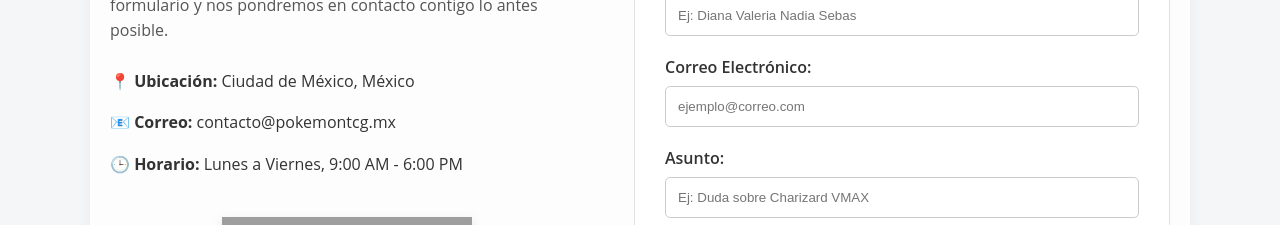
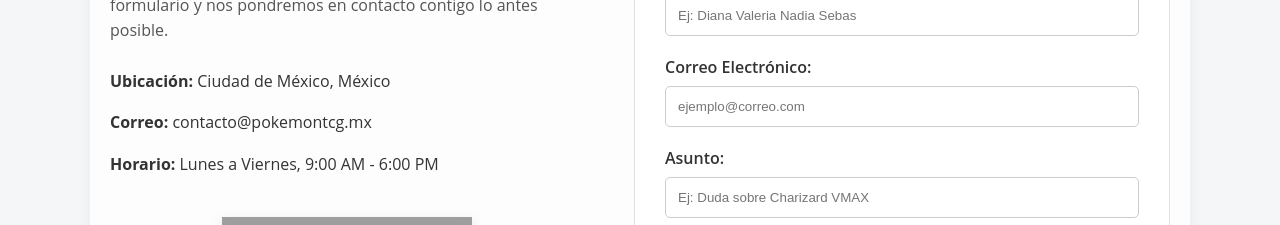
Before and after one commit to SuperSebas21/tienda-PokemonTCG, an Angular app in the folder frontend/: page /contacto in a window 1280 px wide. Shown: the part 272-497 px from the top of the page. Built offline with nearby package versions, Linux system fonts and the light colour scheme; grey boxes are pictures that could not be loaded.

Commit message:
vista final Contacto

```diff
--- a/frontend/src/app/components/contacto/contacto.component.html
+++ b/frontend/src/app/components/contacto/contacto.component.html
@@ -4,9 +4,9 @@
         <p>En Pokémon TCG Store estamos para ayudarte. Completa el formulario y nos pondremos en contacto contigo lo antes posible.</p>
 
         <div class="detalles">
-            <p><strong>📍 Ubicación:</strong> Ciudad de México, México</p>
-            <p><strong>📧 Correo:</strong> contacto&#64;pokemontcg.mx</p>
-            <p><strong>🕒 Horario:</strong> Lunes a Viernes, 9:00 AM - 6:00 PM</p>
+            <p><strong>Ubicación:</strong> Ciudad de México, México</p>
+            <p><strong>Correo:</strong> contacto&#64;pokemontcg.mx</p>
+            <p><strong>Horario:</strong> Lunes a Viernes, 9:00 AM - 6:00 PM</p>
         </div>
 
         <div class="pokemon-decorativo">
```
